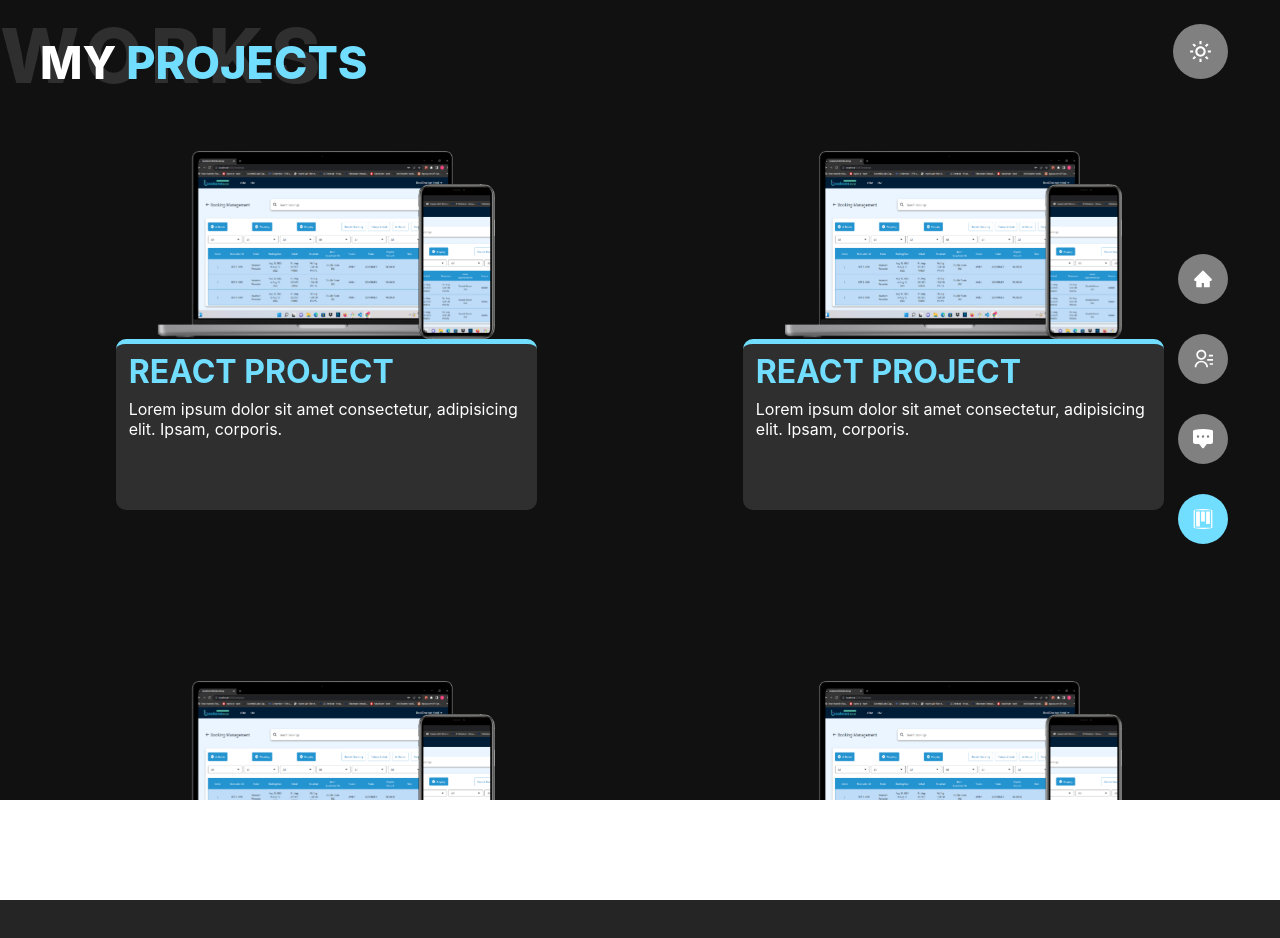
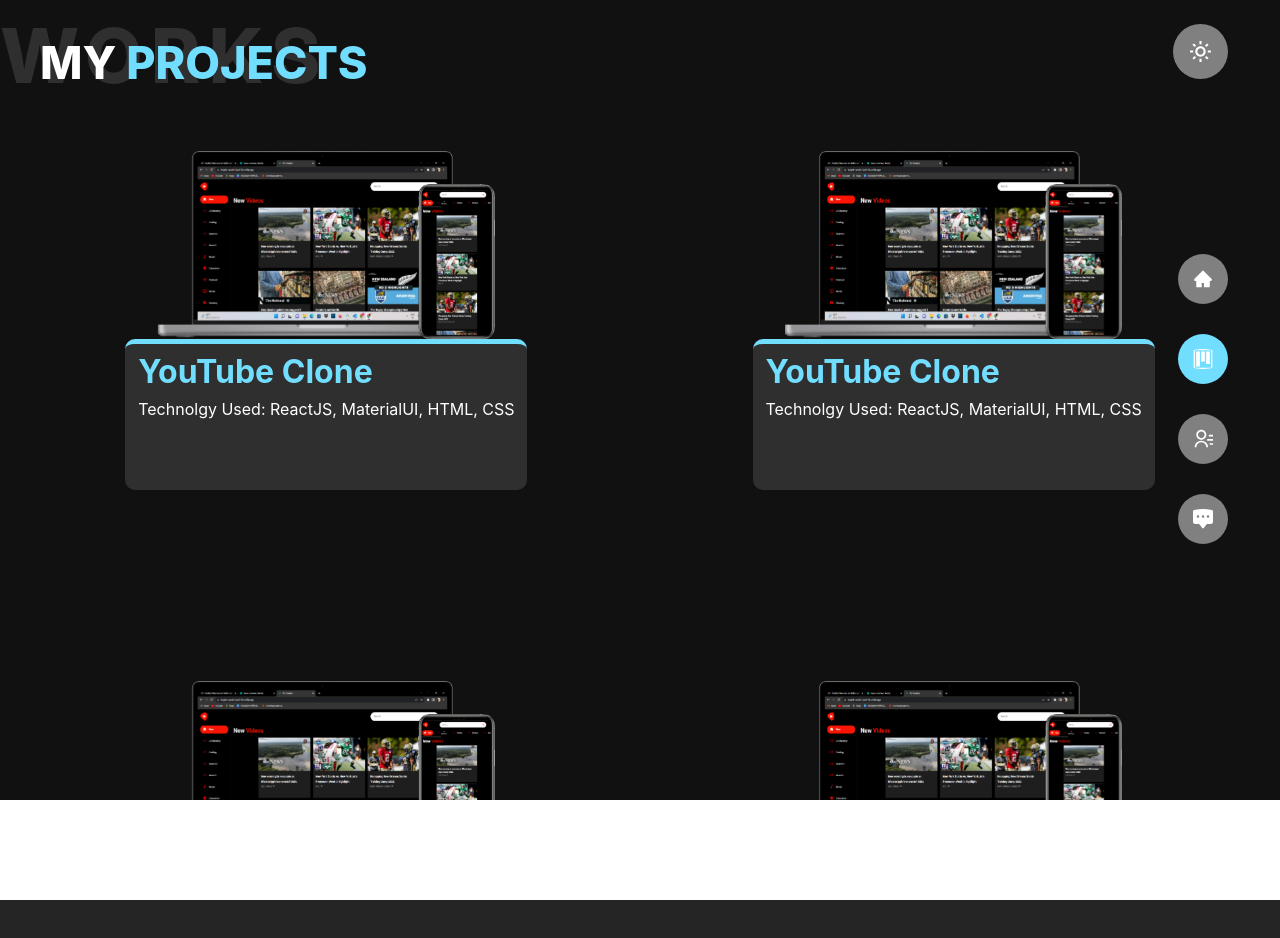
Before and after one commit to innzz/my-react-portfolio, a React (Create React App) app: page /projects in a window 1280 px wide. Shown: the top 938 px of the page. Built offline with nearby package versions, Linux system fonts and the light colour scheme.

Commit message:
Added Dynamic Projects

```diff
--- a/src/Components/Sidebar/index.js
+++ b/src/Components/Sidebar/index.js
@@ -35,14 +35,14 @@
           </span>
           {windowSize.innerWidth <= 1150 ?<div style={toggleDarkMode?{background:"#2b2a2a"}:{background:"#fff",boxShadow: "0 0 47px #dedede"}} className="group-icons">
             <Link to='/'><span onMouseLeave={()=>setHover('')}><span>Home</span><AiFillHome style={hover==='Home'?{background: '#71DDFF'}:active==='Home'?{background: '#71DDFF'}:toggleDarkMode?{background:'gray'}:{background:'#eee',color:'#666'}} onClick={()=>setActive('Home')} onMouseOver={()=>setHover('Home')} size={20}/></span></Link>
+            <Link to='/projects'><span onMouseLeave={()=>setHover('')}><span>Projects</span><GoProject style={hover==='Projects'?{background: '#71DDFF'}:active==='Projects'?{background: '#71DDFF'}:toggleDarkMode?{background:'gray'}:{background:'#eee',color:'#666'}} onClick={()=>setActive('Projects')} onMouseOver={()=>setHover('Projects')}  size={20}/></span></Link>
             <Link to='/about'><span onMouseLeave={()=>setHover('')}><span>About</span><RiContactsLine style={hover==='About'?{background: '#71DDFF'}:active==='About'?{background: '#71DDFF'}:toggleDarkMode?{background:'gray'}:{background:'#eee',color:'#666'}} onClick={()=>setActive('About')} onMouseOver={()=>setHover('About')}  size={20}/></span></Link>
             <Link to='/contact'><span onMouseLeave={()=>setHover('')}><span>Contact</span><BsFillChatSquareDotsFill style={hover==='Contact'?{background: '#71DDFF'}:active==='Contact'?{background: '#71DDFF'}:toggleDarkMode?{background:'gray'}:{background:'#eee',color:'#666'}} onClick={()=>setActive('Contact')} onMouseOver={()=>setHover('Contact')}  size={20}/></span></Link>
-            <Link to='/projects'><span onMouseLeave={()=>setHover('')}><span>Projects</span><GoProject style={hover==='Projects'?{background: '#71DDFF'}:active==='Projects'?{background: '#71DDFF'}:toggleDarkMode?{background:'gray'}:{background:'#eee',color:'#666'}} onClick={()=>setActive('Projects')} onMouseOver={()=>setHover('Projects')}  size={20}/></span></Link>
           </div>:<div className="group-icons">
             <Link to='/'><span onMouseLeave={()=>setHover('')}><span>Home</span><AiFillHome style={hover==='Home'?{background: '#71DDFF'}:active==='Home'?{background: '#71DDFF'}:toggleDarkMode?{background:'gray'}:{background:'#eee',color:'#666'}} onClick={()=>setActive('Home')} onMouseOver={()=>setHover('Home')} size={20}/></span></Link>
+            <Link to='/projects'><span onMouseLeave={()=>setHover('')}><span>Projects</span><GoProject style={hover==='Projects'?{background: '#71DDFF'}:active==='Projects'?{background: '#71DDFF'}:toggleDarkMode?{background:'gray'}:{background:'#eee',color:'#666'}} onClick={()=>setActive('Projects')} onMouseOver={()=>setHover('Projects')}  size={20}/></span></Link>
             <Link to='/about'><span onMouseLeave={()=>setHover('')}><span>About</span><RiContactsLine style={hover==='About'?{background: '#71DDFF'}:active==='About'?{background: '#71DDFF'}:toggleDarkMode?{background:'gray'}:{background:'#eee',color:'#666'}} onClick={()=>setActive('About')} onMouseOver={()=>setHover('About')}  size={20}/></span></Link>
             <Link to='/contact'><span onMouseLeave={()=>setHover('')}><span>Contact</span><BsFillChatSquareDotsFill style={hover==='Contact'?{background: '#71DDFF'}:active==='Contact'?{background: '#71DDFF'}:toggleDarkMode?{background:'gray'}:{background:'#eee',color:'#666'}} onClick={()=>setActive('Contact')} onMouseOver={()=>setHover('Contact')}  size={20}/></span></Link>
-            <Link to='/projects'><span onMouseLeave={()=>setHover('')}><span>Projects</span><GoProject style={hover==='Projects'?{background: '#71DDFF'}:active==='Projects'?{background: '#71DDFF'}:toggleDarkMode?{background:'gray'}:{background:'#eee',color:'#666'}} onClick={()=>setActive('Projects')} onMouseOver={()=>setHover('Projects')}  size={20}/></span></Link>
           </div>}
         </div>
   )
--- a/src/Pages/About/index.js
+++ b/src/Pages/About/index.js
@@ -110,7 +110,7 @@
               </Col>
               <Col style={toggleDarkMode?{borderColor:'#b4edfe'}:{borderColor:'#eee'}}>
               <div className="card-content">
-                <h1>15</h1>
+                <h1>18</h1>
                 <p>PROJECTS<br />COMPLETED</p>
               </div>
               </Col>
--- a/src/Pages/Projects/index.css
+++ b/src/Pages/Projects/index.css
@@ -47,7 +47,7 @@
     width: 100%;
 }
 
-.projects-card:hover  .projects-card-content > button{
+.projects-card:hover  .projects-card-content > a > button{
     /* display: block; */
     transform: translateY(0px);
     opacity: 1;
@@ -65,7 +65,7 @@
     z-index: -1;
 }
 
-.projects-card > .projects-card-content > button {
+.projects-card > .projects-card-content > a > button {
     transform: translateY(30px);
     padding: 10px 15px;
     margin-top: 0.5vh;
--- a/src/Pages/Projects/index.js
+++ b/src/Pages/Projects/index.js
@@ -1,12 +1,7 @@
 import React, { useEffect, useState } from 'react'
 import Sidebar from '../../Components/Sidebar'
 import './index.css';
-import projectImg from '../../assets/images/project.png';
-// import {Row,Col} from 'react-bootstrap'
-// import {IoMdArrowRoundForward} from 'react-icons/io';
-// import {RiDownload2Fill} from 'react-icons/ri';
-// import {GiSuitcase} from 'react-icons/gi';
-// import PercentageCircle from '../../Components/PercentageCircle'
+import {ProjectsArray} from '../../assets/ProjectsArray/ProjectsArray';
 
 function Projects ({hover,active,setActive,setHover,toggleDarkMode,setToggleDarkMode}) {
   setActive('Projects');
@@ -50,51 +45,27 @@
         </h1>
       </h1>
       <div className="projects-cards-section">
-        <div className="projects-cards-row">
-          <div className="projects-card-col">
+        {ProjectsArray.map((val,i)=>{
+          return (
+            <div key={i} className="projects-cards-row">
+          {val.row.map((val2,j)=>{
+            return (
+              <div key={j} className="projects-card-col">
             <div className="projects-card" onMouseOver={()=>setShowClickMe(false)}>
-              <img src={projectImg} alt="" />
+              <img src={val2.image} alt="" />
               <div className="projects-card-content" style={toggleDarkMode?{background:"rgb(47, 47, 47)",color:"#fff"}:{background:"#f3f3f3",color:"#666"}}>
-                <h1>REACT PROJECT</h1>
-                <p>Lorem ipsum dolor sit amet consectetur, adipisicing elit. Ipsam, corporis.</p>
-                <button>VIEW</button>
+                <h1>{val2.name}</h1>
+                <p>Technolgy Used: {val2.techs}</p>
+                <a href={val2.link} target="_blank"><button>VIEW</button></a>
                 {showClickMe? <p style={toggleDarkMode?{color:"#fff"}:{color:"#666"}}>CLICK ME!</p>:''}
               </div>
             </div>
           </div>
-          <div className="projects-card-col">
-            <div className="projects-card">
-              <img src={projectImg} alt="" />
-              <div className="projects-card-content" style={toggleDarkMode?{background:"rgb(47, 47, 47)",color:"#fff"}:{background:"#f3f3f3",color:"#666"}}>
-                <h1>REACT PROJECT</h1>
-                <p>Lorem ipsum dolor sit amet consectetur, adipisicing elit. Ipsam, corporis.</p>
-                <button>VIEW</button>
-              </div>
-            </div>
-          </div>
+            )
+          })}
         </div>
-        <div className="projects-cards-row">
-          <div className="projects-card-col">
-            <div className="projects-card">
-              <img src={projectImg} alt="" />
-              <div className="projects-card-content" style={toggleDarkMode?{background:"rgb(47, 47, 47)",color:"#fff"}:{background:"#f3f3f3",color:"#666"}}>
-                <h1>REACT PROJECT</h1>
-                <p>Lorem ipsum dolor sit amet consectetur, adipisicing elit. Ipsam, corporis.</p>
-                <button>VIEW</button>
-              </div>
-            </div>
-          </div>
-          <div className="projects-card-col">
-            <div className="projects-card">
-              <img src={projectImg} alt="" />
-              <div className="projects-card-content" style={toggleDarkMode?{background:"rgb(47, 47, 47)",color:"#fff"}:{background:"#f3f3f3",color:"#666"}}>
-                <h1>REACT PROJECT</h1>
-                <p>Lorem ipsum dolor sit amet consectetur, adipisicing elit. Ipsam, corporis.</p>
-                <button>VIEW</button>
-              </div>
-            </div>
-          </div>
-        </div>
+          )
+        })}
       </div>
     </div>
       <Sidebar hover={hover} setHover={setHover} active={active} setActive={setActive} toggleDarkMode={toggleDarkMode} setToggleDarkMode={setToggleDarkMode} />
--- /dev/null
+++ b/src/assets/ProjectsArray/ProjectsArray.js
@@ -0,0 +1,38 @@
+import Project1 from '../images/Project1.png';
+
+
+export const ProjectsArray = [
+    {
+        row: [
+            {
+                name: 'YouTube Clone',
+                techs: 'ReactJS, MaterialUI, HTML, CSS',
+                link: 'https://bright-cendol-6ad010.netlify.app/',
+                image: Project1
+            },
+            {
+                name: 'YouTube Clone',
+                techs: 'ReactJS, MaterialUI, HTML, CSS',
+                link: 'https://bright-cendol-6ad010.netlify.app/',
+                image: Project1
+            }
+        ]
+    },
+    {
+        row : [
+            {
+                name: 'YouTube Clone',
+                techs: 'ReactJS, MaterialUI, HTML, CSS',
+                link: 'https://bright-cendol-6ad010.netlify.app/',
+                image: Project1
+            },
+            {
+                name: 'YouTube Clone',
+                techs: 'ReactJS, MaterialUI, HTML, CSS',
+                link: 'https://bright-cendol-6ad010.netlify.app/',
+                image: Project1
+            }
+        ]
+    }
+
+];
```
Also changed, not shown: src/assets/images/Project1.png (added).
